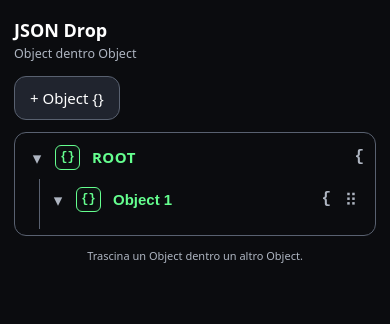
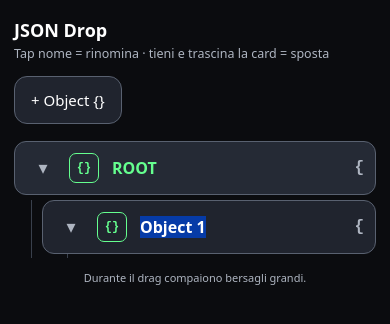
Before and after one commit to InspireEureka/json-drop, a website: page tetris-test.html in a window 390 px wide. Both pictures are taken after a click on the button "+ Object {}". Drawn offline with Linux system fonts and the light colour scheme.

Commit message:
Redesign mobile drag with full-card long press and large drop targets

```diff
--- a/tetris-test.html
+++ b/tetris-test.html
@@ -1,35 +1,27 @@
-<!doctype html>
-<html lang="it"><head><meta charset="utf-8"><meta name="viewport" content="width=device-width,initial-scale=1,viewport-fit=cover">
-<title>JSON Drop · Recursive Boxes</title>
+<!doctype html><html lang="it"><head><meta charset="utf-8"><meta name="viewport" content="width=device-width,initial-scale=1,viewport-fit=cover"><title>JSON Drop · Touch Tree</title>
 <style>
-:root{color-scheme:dark;--bg:#0b0c0f;--panel:#151820;--card:#20242e;--line:#596170;--text:#fff;--muted:#aeb5c1;--accent:#9db2ff;--object:#65ff8f}
-*{box-sizing:border-box}body{margin:0;background:var(--bg);color:var(--text);font:15px system-ui,-apple-system,sans-serif;overscroll-behavior:none}
-main{max-width:620px;margin:auto;padding:18px 14px 70px}.top{display:flex;align-items:center;justify-content:space-between;margin-bottom:14px}.top b{font-size:18px}.top small{display:block;color:var(--muted);margin-top:3px}
-button{font:inherit;color:inherit}.add{border:1px solid var(--line);background:var(--card);border-radius:12px;padding:11px 15px;margin-bottom:12px}
-.box{border-left:1px solid var(--line);margin:2px 0;background:transparent}
-.box>.head{height:40px;display:flex;align-items:center;gap:7px;padding:0 7px;background:transparent;user-select:none;-webkit-user-select:none}.object-icon{width:25px;height:25px;border:1px solid var(--object);border-radius:6px;display:grid;place-items:center;color:var(--object);font:700 12px ui-monospace,monospace;box-shadow:inset 0 0 10px #65ff8f12}.grip{width:26px;height:28px;display:grid;place-items:center;color:var(--muted);font-size:17px;touch-action:none;cursor:grab}
-.toggle{width:22px;height:22px;border:0;background:transparent;padding:0;color:var(--muted);font-size:17px}.name{flex:1;font-weight:700;color:var(--object);min-width:0;border:0;outline:0;background:transparent;padding:6px 5px;border-radius:6px;font-size:15px}.name:focus{background:#65ff8f12;box-shadow:inset 0 0 0 1px #65ff8f88}.brace{font:700 16px ui-monospace,monospace;color:var(--muted)}
-.body{min-height:8px;padding:0 0 0 20px;transition:.15s}.body.hot{background:#9db2ff12;box-shadow:inset 0 0 0 1px var(--accent)}
-.close{display:none}
-.box.collapsed>.body,.box.collapsed>.close{display:none}.box.dragging{position:fixed;z-index:50;width:min(440px,86vw);pointer-events:none;opacity:.94;box-shadow:0 18px 50px #000a}
-.empty{height:10px;display:flex;align-items:center;color:transparent;font-size:1px;pointer-events:none}.root{margin-top:0;border:1px solid var(--line);border-radius:12px;padding:4px}.root>.head{background:transparent}.root>.head .name{letter-spacing:.03em}
-.note{color:var(--muted);font-size:11px;text-align:center;margin-top:12px}
+:root{color-scheme:dark;--bg:#0b0c0f;--panel:#151820;--card:#20242e;--line:#596170;--text:#fff;--muted:#aeb5c1;--green:#65ff8f;--accent:#9db2ff}
+*{box-sizing:border-box}body{margin:0;background:var(--bg);color:var(--text);font:15px system-ui,-apple-system,sans-serif;overscroll-behavior:none}main{max-width:620px;margin:auto;padding:18px 14px 80px}
+.top b{font-size:18px}.top small{display:block;color:var(--muted);margin:3px 0 14px}.add{min-height:48px;border:1px solid var(--line);background:var(--card);color:var(--text);border-radius:13px;padding:0 16px;font:inherit;margin-bottom:12px}
+.object{margin:5px 0}.card{height:54px;border:1px solid var(--line);border-radius:12px;background:var(--card);display:flex;align-items:center;gap:9px;padding:0 11px;touch-action:none;user-select:none;-webkit-user-select:none}
+.toggle{width:34px;height:44px;border:0;background:transparent;color:var(--muted);font-size:18px}.icon{width:30px;height:30px;border:1px solid var(--green);border-radius:7px;display:grid;place-items:center;color:var(--green);font:700 12px ui-monospace,monospace}.name{flex:1;min-width:0;border:0;background:transparent;color:var(--green);font:700 16px system-ui;padding:10px 4px;outline:0}.brace{color:var(--muted);font:700 16px ui-monospace,monospace}
+.children{margin-left:25px;padding-left:10px;border-left:1px solid #39404c;min-height:4px}.object.collapsed>.children{display:none}.root>.card{background:#252a35}.root>.children{margin-left:17px}
+.object.dragging{position:fixed;z-index:100;width:min(480px,88vw);pointer-events:none;opacity:.92;filter:drop-shadow(0 16px 25px #000a)}.object.dragging>.children{display:none}
+.dropzone{height:64px;margin:7px 0;border:2px dashed var(--accent);border-radius:13px;display:flex;align-items:center;justify-content:center;color:var(--accent);font:700 11px system-ui;letter-spacing:.04em;background:#9db2ff0d}.dropzone.inside{margin-left:25px}.dropzone.hot{background:#9db2ff24;transform:scale(.99)}
+.note{text-align:center;color:var(--muted);font-size:11px;margin-top:12px}
 </style></head><body><main>
-<div class="top"><div><b>JSON Drop</b><small>Object dentro Object</small></div></div>
+<div class="top"><b>JSON Drop</b><small>Tap nome = rinomina · tieni e trascina la card = sposta</small></div>
 <button class="add" id="add">+ Object {}</button>
-<section class="box root" id="root">
- <div class="head"><button class="toggle" aria-label="Espandi o comprimi">▾</button><span class="object-icon">{}</span><span class="name">ROOT</span><span class="brace">{</span></div>
- <div class="body"></div><div class="close">}</div>
-</section>
-<div class="note">Trascina un Object dentro un altro Object.</div>
+<section class="object root" id="root"><div class="card"><button class="toggle">▾</button><span class="icon">{}</span><span class="name">ROOT</span><span class="brace">{</span></div><div class="children"></div></section>
+<div class="note">Durante il drag compaiono bersagli grandi.</div>
 </main><script>
-const root=document.querySelector('#root');let seq=0,drag=null,origin=null,dx=0,dy=0;
-function refreshEmpty(body){body.querySelector(':scope > .empty')?.remove();if(!body.querySelector(':scope > .box')){let e=document.createElement('div');e.className='empty';e.textContent='rilascia un Object qui';body.append(e)}}
-function makeBox(){const b=document.createElement('section');b.className='box';b.dataset.id=++seq;b.innerHTML='<div class="head"><button class="toggle" aria-label="Espandi o comprimi">▾</button><span class="object-icon">{}</span><input class="name" value="Object '+seq+'" aria-label="Nome Object"><span class="brace">{</span><span class="grip" aria-label="Trascina">⠿</span></div><div class="body"></div><div class="close">}</div>';const head=b.querySelector(':scope > .head'),tog=b.querySelector(':scope > .head > .toggle');b.querySelector('.name').addEventListener('pointerdown',e=>e.stopPropagation());tog.addEventListener('pointerdown',e=>e.stopPropagation());tog.addEventListener('click',()=>{b.classList.toggle('collapsed');tog.textContent=b.classList.contains('collapsed')?'▸':'▾'});b.querySelector('.grip').addEventListener('pointerdown',start);refreshEmpty(b.querySelector(':scope > .body'));return b}
-document.querySelector('#add').onclick=()=>{const b=makeBox(),body=root.querySelector(':scope > .body');body.append(b);refreshEmpty(body)}
-function start(e){drag=e.currentTarget.closest('.box');origin=drag.parentElement;const r=drag.getBoundingClientRect();dx=e.clientX-r.left;dy=e.clientY-r.top;drag.style.left=r.left+'px';drag.style.top=r.top+'px';drag.style.height=r.height+'px';drag.classList.add('dragging');drag.setPointerCapture(e.pointerId);drag.addEventListener('pointermove',move);drag.addEventListener('pointerup',end,{once:true});e.preventDefault()}
-function targetAt(x,y){return document.elementsFromPoint(x,y).map(el=>el.closest?.('.body')).find(body=>body&&!drag.contains(body))}
-function move(e){if(!drag)return;drag.style.left=e.clientX-dx+'px';drag.style.top=e.clientY-dy+'px';document.querySelectorAll('.body').forEach(x=>x.classList.remove('hot'));targetAt(e.clientX,e.clientY)?.classList.add('hot')}
-function end(e){if(!drag)return;const target=targetAt(e.clientX,e.clientY);drag.classList.remove('dragging');drag.style.left=drag.style.top=drag.style.height='';drag.removeEventListener('pointermove',move);document.querySelectorAll('.body').forEach(x=>x.classList.remove('hot'));if(target){target.append(drag);refreshEmpty(target)}else origin.append(drag);refreshEmpty(origin);drag=origin=null}
-refreshEmpty(root.querySelector(':scope > .body'));
+const root=document.querySelector('#root');let seq=0,drag=null,origin=null,timer=null,sx=0,sy=0,dx=0,dy=0,armed=false;
+function make(){const o=document.createElement('section');o.className='object';o.innerHTML='<div class="card"><button class="toggle">▾</button><span class="icon">{}</span><input class="name" value="Object '+(++seq)+'"><span class="brace">{</span></div><div class="children"></div>';const card=o.querySelector('.card'),name=o.querySelector('.name'),tog=o.querySelector('.toggle');name.addEventListener('pointerdown',e=>e.stopPropagation());tog.addEventListener('pointerdown',e=>e.stopPropagation());tog.onclick=()=>{o.classList.toggle('collapsed');tog.textContent=o.classList.contains('collapsed')?'▸':'▾'};card.addEventListener('pointerdown',press);return o}
+document.querySelector('#add').onclick=()=>{const o=make();root.querySelector(':scope>.children').append(o);o.querySelector('.name').focus();o.querySelector('.name').select()}
+function zones(){document.querySelectorAll('.dropzone').forEach(z=>z.remove());document.querySelectorAll('.object:not(.dragging)').forEach(o=>{const before=document.createElement('div');before.className='dropzone';before.textContent='INSERISCI QUI';before.dataset.mode='before';o.before(before);if(!o.classList.contains('collapsed')){const inside=document.createElement('div');inside.className='dropzone inside';inside.textContent='DENTRO '+(o.querySelector(':scope>.card .name')?.value||o.querySelector(':scope>.card .name')?.textContent||'OBJECT');inside.dataset.mode='inside';inside._owner=o;o.querySelector(':scope>.children').prepend(inside)}})}
+function clearZones(){document.querySelectorAll('.dropzone').forEach(z=>z.remove())}
+function press(e){if(e.currentTarget.closest('.root'))return;const o=e.currentTarget.parentElement;sx=e.clientX;sy=e.clientY;armed=false;timer=setTimeout(()=>begin(o,e),180);e.currentTarget.setPointerCapture(e.pointerId);e.currentTarget.addEventListener('pointermove',move);e.currentTarget.addEventListener('pointerup',end,{once:true});e.currentTarget.addEventListener('pointercancel',end,{once:true})}
+function begin(o,e){drag=o;origin=o.parentElement;armed=true;const r=o.getBoundingClientRect();dx=sx-r.left;dy=sy-r.top;o.style.left=r.left+'px';o.style.top=r.top+'px';o.classList.add('dragging');zones();navigator.vibrate?.(15)}
+function move(e){if(!armed){if(Math.hypot(e.clientX-sx,e.clientY-sy)>10){clearTimeout(timer);timer=null}return}drag.style.left=e.clientX-dx+'px';drag.style.top=e.clientY-dy+'px';document.querySelectorAll('.dropzone').forEach(z=>z.classList.remove('hot'));const z=document.elementsFromPoint(e.clientX,e.clientY).map(x=>x.closest?.('.dropzone')).find(Boolean);z?.classList.add('hot');if(e.clientY<70)window.scrollBy(0,-8);else if(e.clientY>innerHeight-70)window.scrollBy(0,8)}
+function end(e){clearTimeout(timer);timer=null;const card=e.currentTarget;card.removeEventListener('pointermove',move);if(!armed){drag=null;return}const z=document.elementsFromPoint(e.clientX,e.clientY).map(x=>x.closest?.('.dropzone')).find(Boolean);drag.classList.remove('dragging');drag.style.left=drag.style.top='';if(z){if(z.dataset.mode==='inside')z._owner.querySelector(':scope>.children').append(drag);else z.before(drag)}else origin.append(drag);clearZones();drag=origin=null;armed=false}
 </script></body></html>
```
